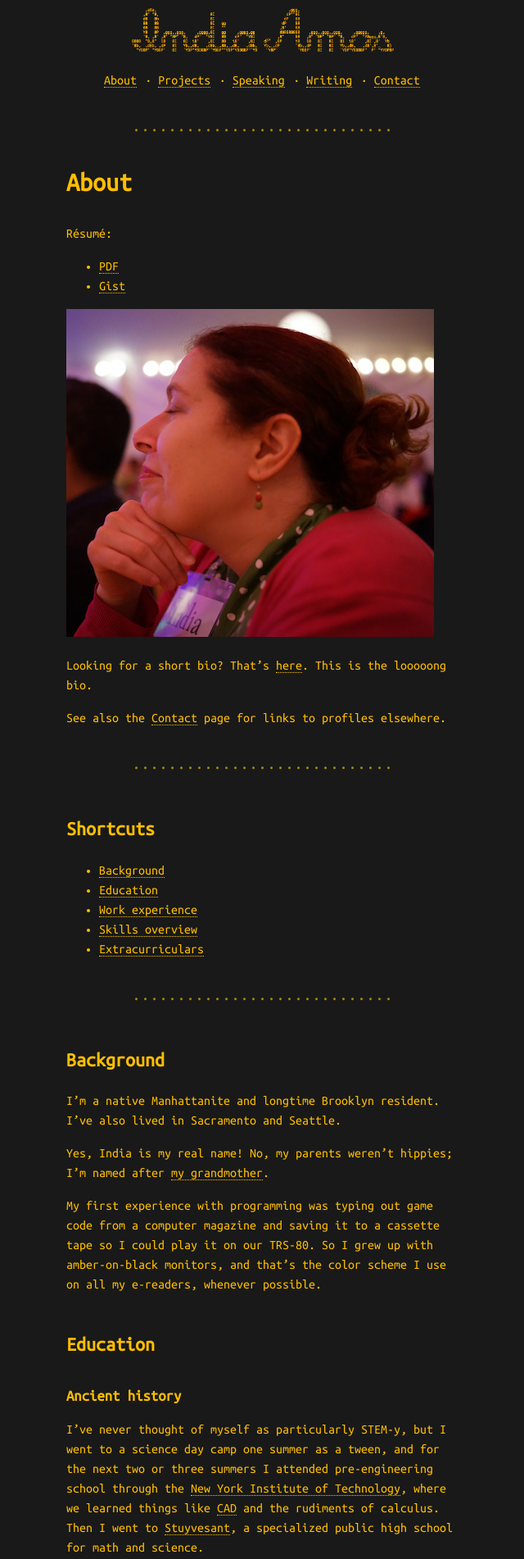
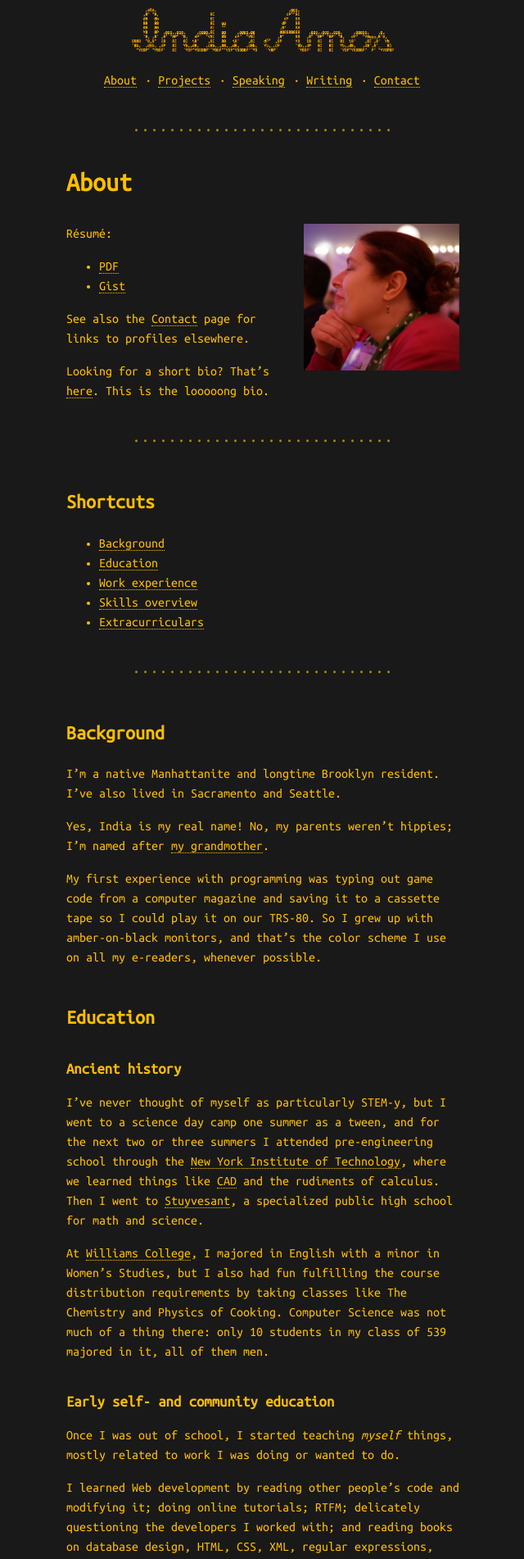
Before and after one commit to indiamos/indiamos.github.io, a Jekyll site: the page built from about.md, in a window 1280 px wide. Shown: the top 1902 px of the page at 82% size, without its empty margins (319-959 px from the left). Built offline with Jekyll 4.4.1, drawn with Linux system fonts in a browser that asks for light colours; nearby versions of some CDN libraries.

Commit message:
FIX: Removed junk per Tracy's recommendation; floated headshot

```diff
--- a/about.md
+++ b/about.md
@@ -4,16 +4,14 @@ title:  "About"
 permalink: /about
 ---
 
-Résumé:
+<img src="/assets/2016_profile.jpg" alt="me looking rapturous at an event in 2016" title="Photo: Stewart Cauley" class="headshot" /> Résumé:
 
 - [PDF](/assets/India_Amos_resume.pdf)
 - [Gist](https://gist.github.com/indiamos/351b64b955ae69ce777bbca809c157ee)
 
-![me looking rapturous at an event in 2016](/assets/2016_profile.jpg "Photo: Stewart Cauley")
+See also the [Contact](/contact.html) page for links to profiles elsewhere.
 
 Looking for a short bio? That's [here](/ "short bio, on the home page"). This is the looooong bio.
-
-See also the [Contact](/contact.html) page for links to profiles elsewhere.
 
 ----------
 
--- a/css/styles.scss
+++ b/css/styles.scss
@@ -100,6 +100,12 @@ p {
   + p {
     margin-top:  1em;
   }
+}
+
+.headshot {
+  float: right;
+  margin-left: 10px;
+  width: 190px;
 }
 
 .home-bio {
```
Also changed, not shown: index.md (+1 -1 lines), assets/2016_profile.jpg.
